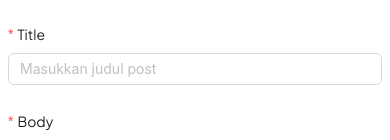
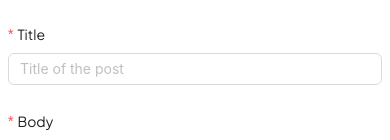
Before and after one commit to AbdSalehh/blogs, a Next.js app: page /create in a window 390 px wide. Shown: the part 197-337 px from the top of the page. Built offline with nearby package versions, Linux system fonts and the light colour scheme; no server answers.

Commit message:
update responsive styling

```diff
--- a/pages/create/index.tsx
+++ b/pages/create/index.tsx
@@ -60,7 +60,7 @@ export default function CreatePost() {
             label="Title"
             rules={[{ required: true, message: "Title is required!" }]}
           >
-            <Input placeholder="Masukkan judul post" />
+            <Input placeholder="Title of the post" />
           </Form.Item>
 
           <Form.Item
```
